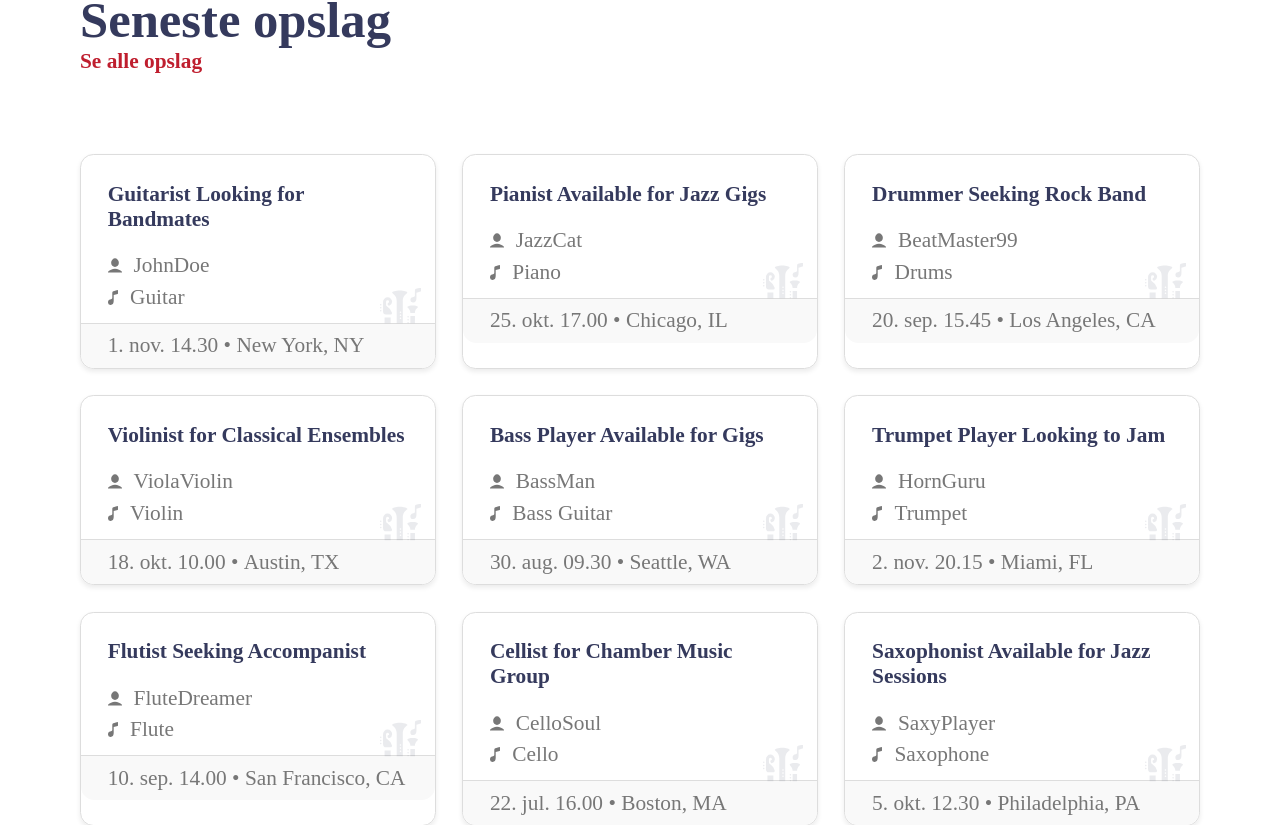
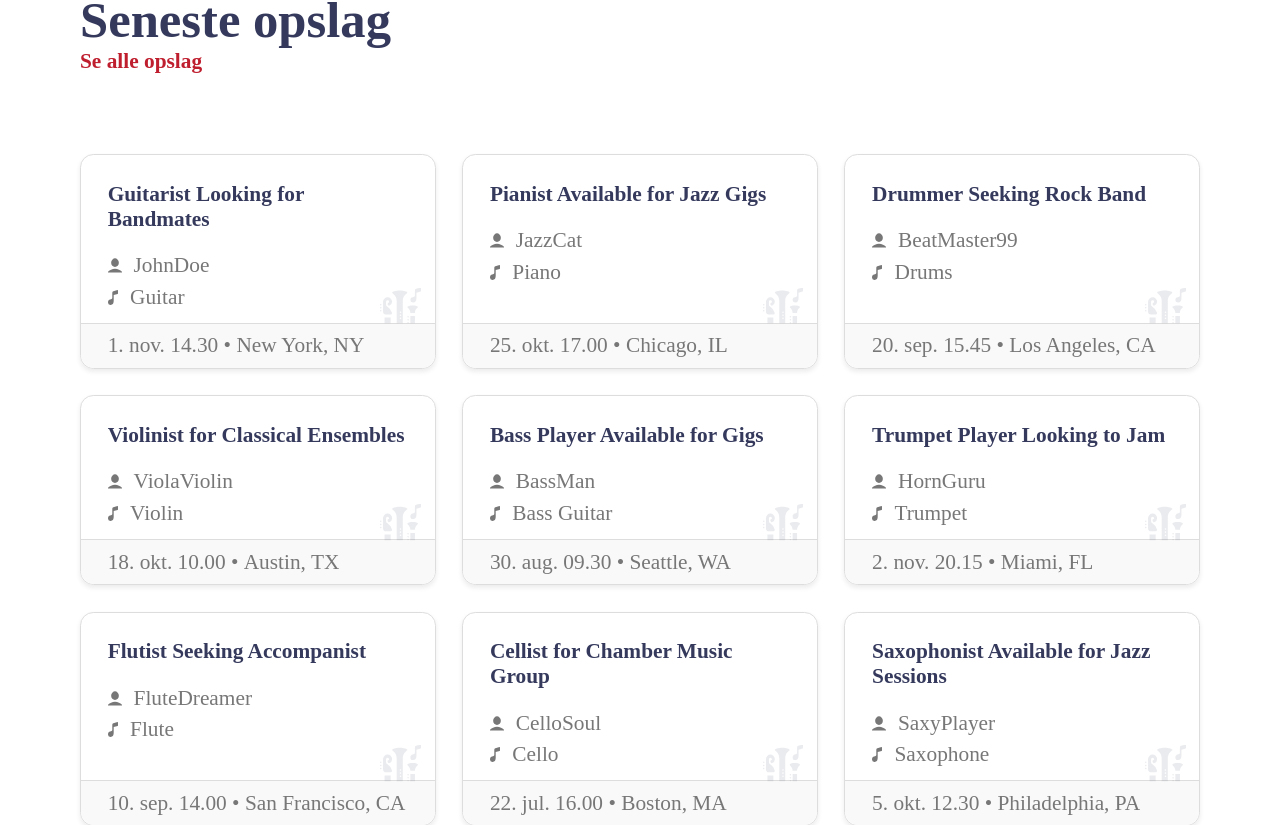
Before and after one commit to Dignaa/DAOS, a React (Vite) app in the folder web/: page / in a window 1280 px wide. Shown: the part 580-1405 px from the top of the page. Built offline with nearby package versions, Linux system fonts and the light colour scheme; a web font is replaced by a local one.

Commit message:
componetizing postgrid

```diff
--- a/web/src/App.tsx
+++ b/web/src/App.tsx
@@ -3,7 +3,7 @@ import typographyStyles from './components/typographyStyles.module.css';
 import Footer from './components/Footer';
 import Navbar from './components/Navbar';
 import Section from './components/Section';
-import Post from './components/Post';
+import PostGrid from './components/PostGrid';
 import instruments from './assets/instruments';
 import Select from 'react-select';
 
@@ -118,7 +118,7 @@ function App() {
             <h1 className={typographyStyles.red}>
               Stedet hvor amatørmusikere finder hinanden og spiller sammen
             </h1>
-            <Select options={options} />
+            <Select options={options} placeholder="Vælg instrument" />
           </div>
           <div>
             <img src="/illustrations/hero.svg" alt="" />
@@ -133,11 +133,7 @@ function App() {
           </div>
         </Section>
         <Section>
-          <div className="postGrid">
-            {posts.map(post => (
-              <Post key={post.id} {...post} />
-            ))}
-          </div>
+          <PostGrid posts={posts} />
         </Section>
       </main>
       <Footer />
--- a/web/src/components/Post.module.css
+++ b/web/src/components/Post.module.css
@@ -2,13 +2,15 @@
   border: 1pt solid var(--color-lightGray);
   border-radius: 10pt;
   padding-bottom: 0;
-  display: flex;
-  flex-direction: column;
+  display: block;
   box-shadow: 0 2pt 4pt #00000014;
   width: 100%;
 }
 .link {
   font-weight: 400;
+  height: 100%;
+  display: flex;
+  flex-direction: column;
 }
 
 .header {
@@ -18,6 +20,9 @@
   margin-bottom: 16pt;
   color: var(--color-blue);
   font-weight: 700;
+}
+.content {
+  flex-grow: 1;
 }
 .info {
   padding-inline: 20pt;
--- a/web/src/components/Post.tsx
+++ b/web/src/components/Post.tsx
@@ -28,6 +28,7 @@ export default function Section({
     <li className={styles.post}>
       <a className={styles.link} href="/">
         <header className={styles.header}>{title}</header>
+        <div className={styles.content}>
           <p className={styles.info}>
             <img src="illustrations/icons/author-icon.svg" alt="" />
             {user}
@@ -36,6 +37,7 @@ export default function Section({
             <img src="illustrations/icons/instrument-icon.svg" alt="" />
             {instrument}
           </p>
+        </div>
         <footer className={styles.footer}>
           <time dateTime={date}>{formattedDate}</time> •{' '}
           <address className={styles.address}>{address}</address>
--- /dev/null
+++ b/web/src/components/PostGrid.module.css
@@ -0,0 +1,16 @@
+.grid {
+  display: grid;
+  grid-template-columns: repeat(3, 1fr);
+  gap: 20pt;
+  width: 100%;
+}
+@media screen and (max-width: 1000px) {
+  .grid {
+    grid-template-columns: repeat(2, 1fr);
+  }
+}
+@media screen and (max-width: 500px) {
+  .grid {
+    grid-template-columns: 1fr;
+  }
+}
--- /dev/null
+++ b/web/src/components/PostGrid.tsx
@@ -0,0 +1,25 @@
+import styles from './PostGrid.module.css';
+import Post from './Post';
+
+interface PostProps {
+  id: string;
+  title: string;
+  user: string;
+  instrument: string;
+  date: string;
+  address: string;
+}
+
+interface PostGridProps {
+  posts: PostProps[];
+}
+
+export default function PostGrid({ posts }: PostGridProps) {
+  return (
+    <ul className={styles.grid}>
+      {posts.map(post => (
+        <Post key={post.id} {...post} />
+      ))}
+    </ul>
+  );
+}
--- a/web/src/index.css
+++ b/web/src/index.css
@@ -29,22 +29,6 @@ h2 {
 }
 h3 {
   font-size: 26pt;
-}
-.postGrid {
-  display: grid;
-  grid-template-columns: repeat(3, 1fr);
-  gap: 20pt;
-  width: 100%;
-}
-@media screen and (max-width: 1000px) {
-  .postGrid {
-    grid-template-columns: repeat(2, 1fr);
-  }
-}
-@media screen and (max-width: 500px) {
-  .postGrid {
-    grid-template-columns: 1fr;
-  }
 }
 
 /* oswald-200 - latin */
```
Lines whose indentation alone changed are shown as unchanged.
